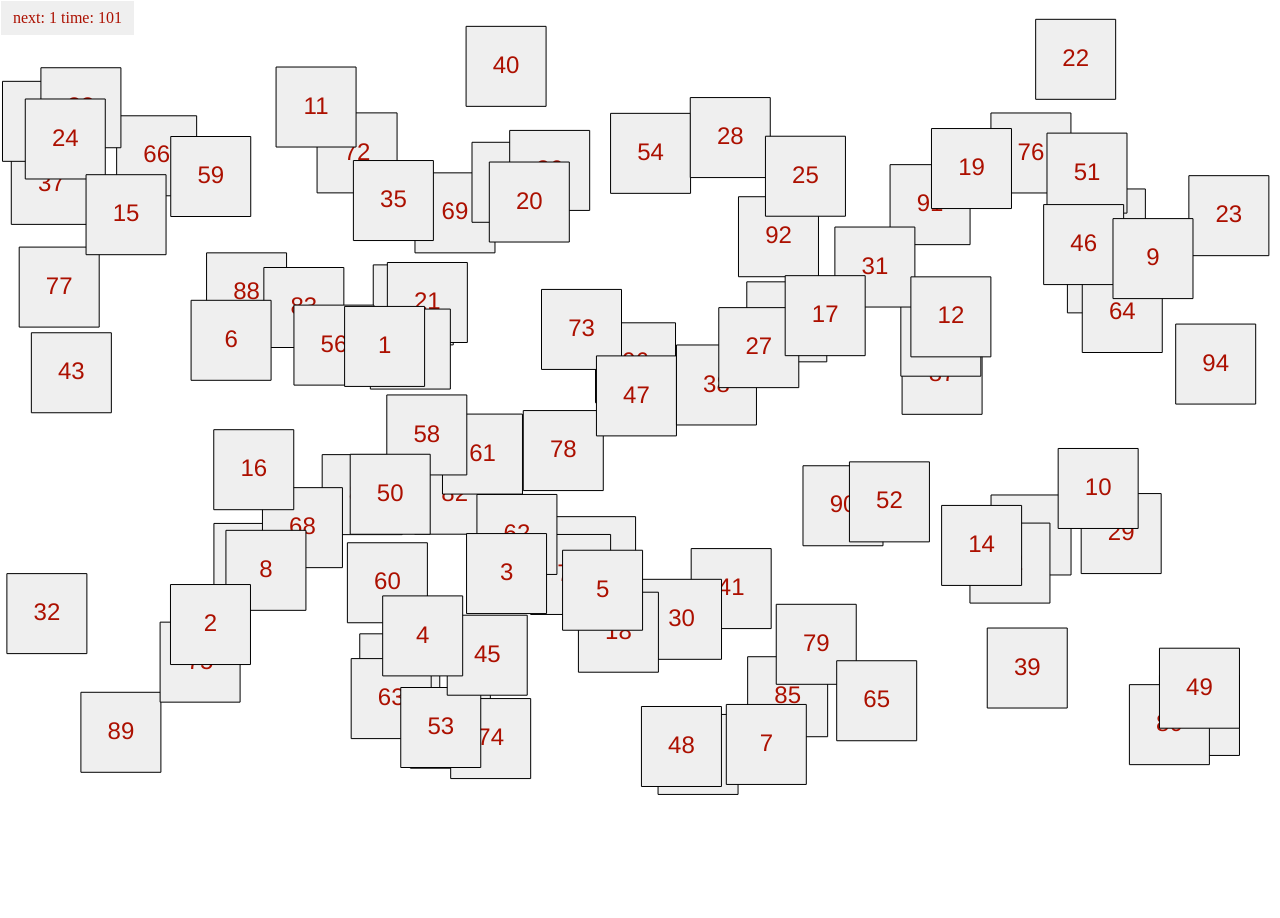
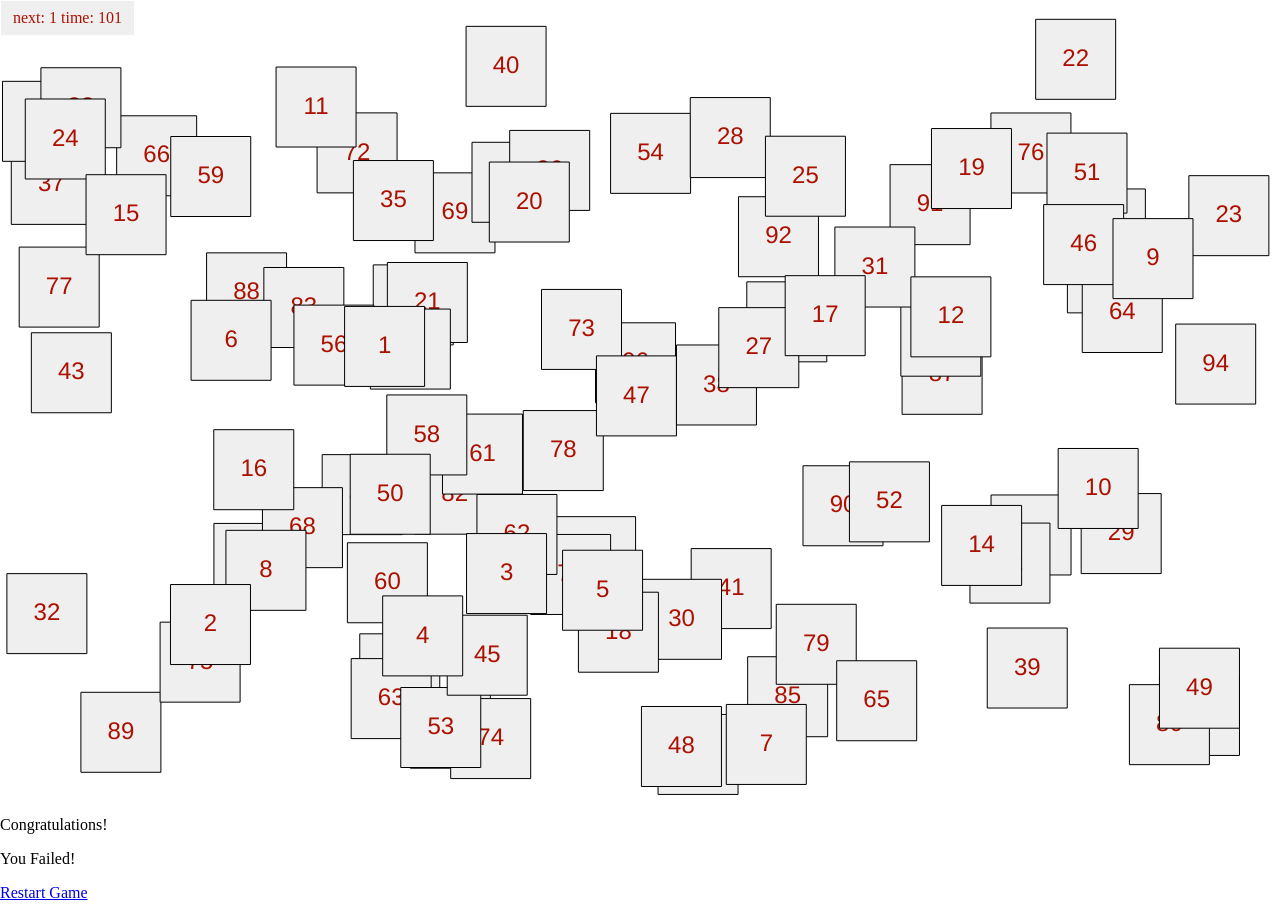
Before and after one commit to bennatjose/c99mod, a plain HTML site: page game.html in a window 1280 px wide. Before the commit the page ends 800 px from the top, so only its background shows below. Drawn offline with Linux system fonts and the light colour scheme.

Commit message:
Update game.html

```diff
--- a/game.html
+++ b/game.html
@@ -29,7 +29,12 @@
       <p><a href='#' id='restart-button'>Restart Game</a></p>
     </div>
   </div>
-
+<div id='gameover-fail'>
+      <p>Congratulations!</p>
+      <p>You Failed!</p>
+      <p><a href='#' id='restart-button'>Restart Game</a></p>
+    </div>
+  </div>
   <script type="text/javascript" src='easeljs-0.5.0.min.js'></script>
   <script type="text/javascript" src='count99-game.js'></script>
 </body>
```
